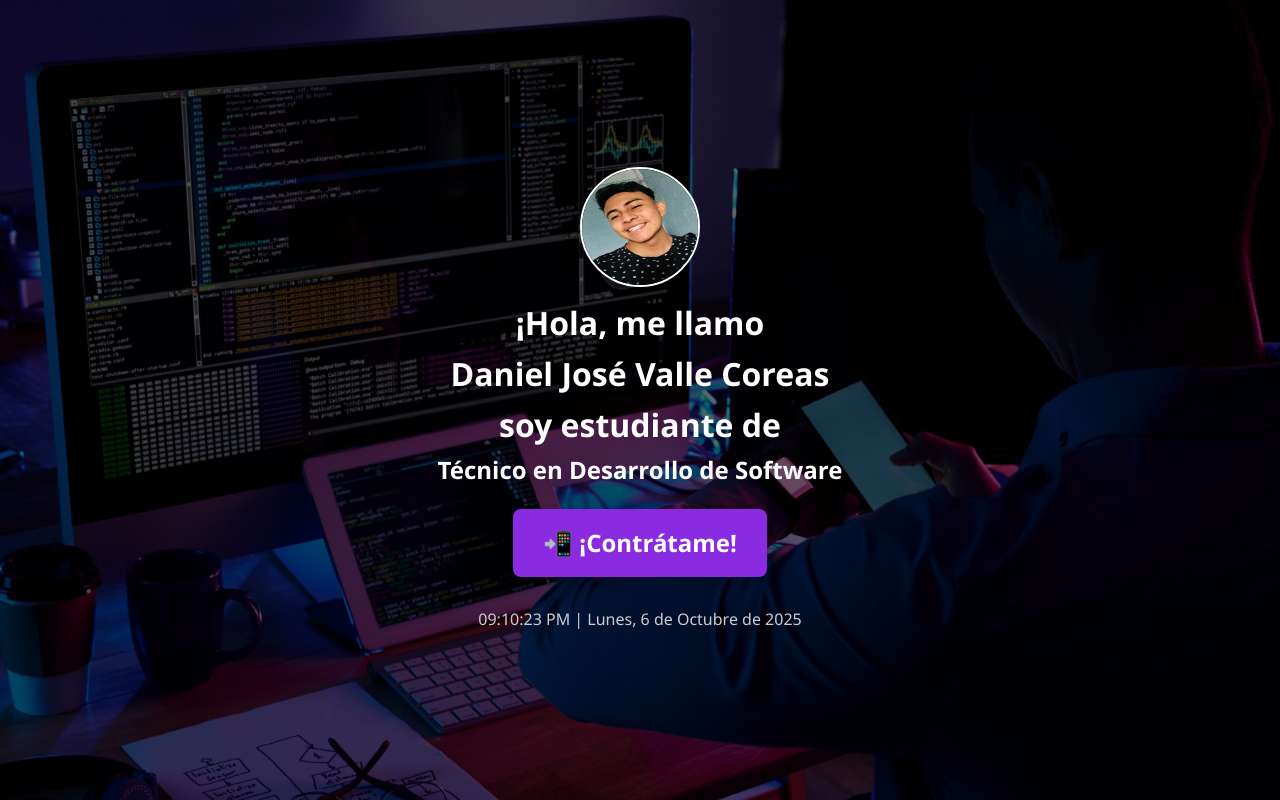
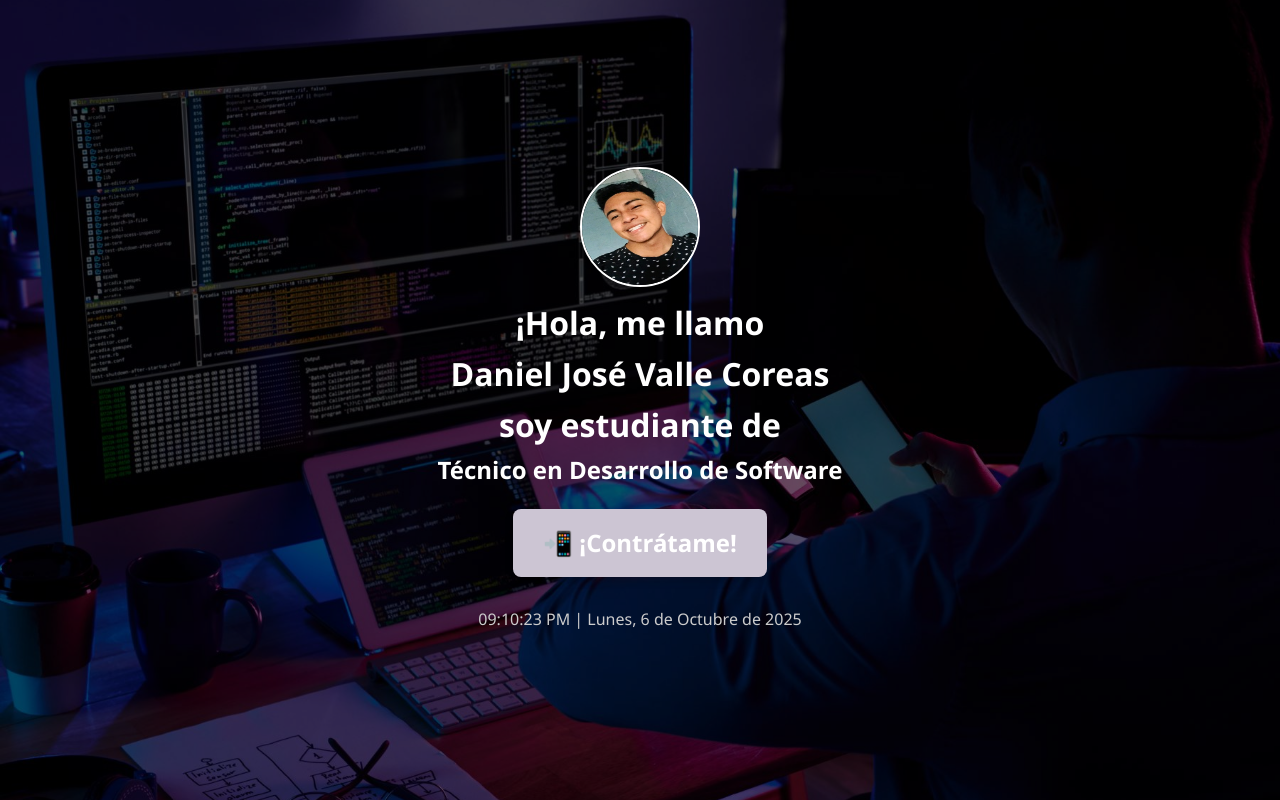
Before and after one commit to danielvll12/mipagina, a plain HTML site: page ProyectoWeb_DW1/index.html in a window 1280 px wide. Shown: the top 800 px of the page. Drawn offline with Linux system fonts and the light colour scheme.

Commit message:
actualice

```diff
--- a/ProyectoWeb_DW1/style.css
+++ b/ProyectoWeb_DW1/style.css
@@ -116,7 +116,7 @@ html {
   padding: 15px 30px;
   font-size: 1.5rem;
   font-weight: bold;
-  background-color: blueviolet;
+  background-color: rgb(204, 197, 211);
   color: white;
   border: none;
   border-radius: 8px;
```
